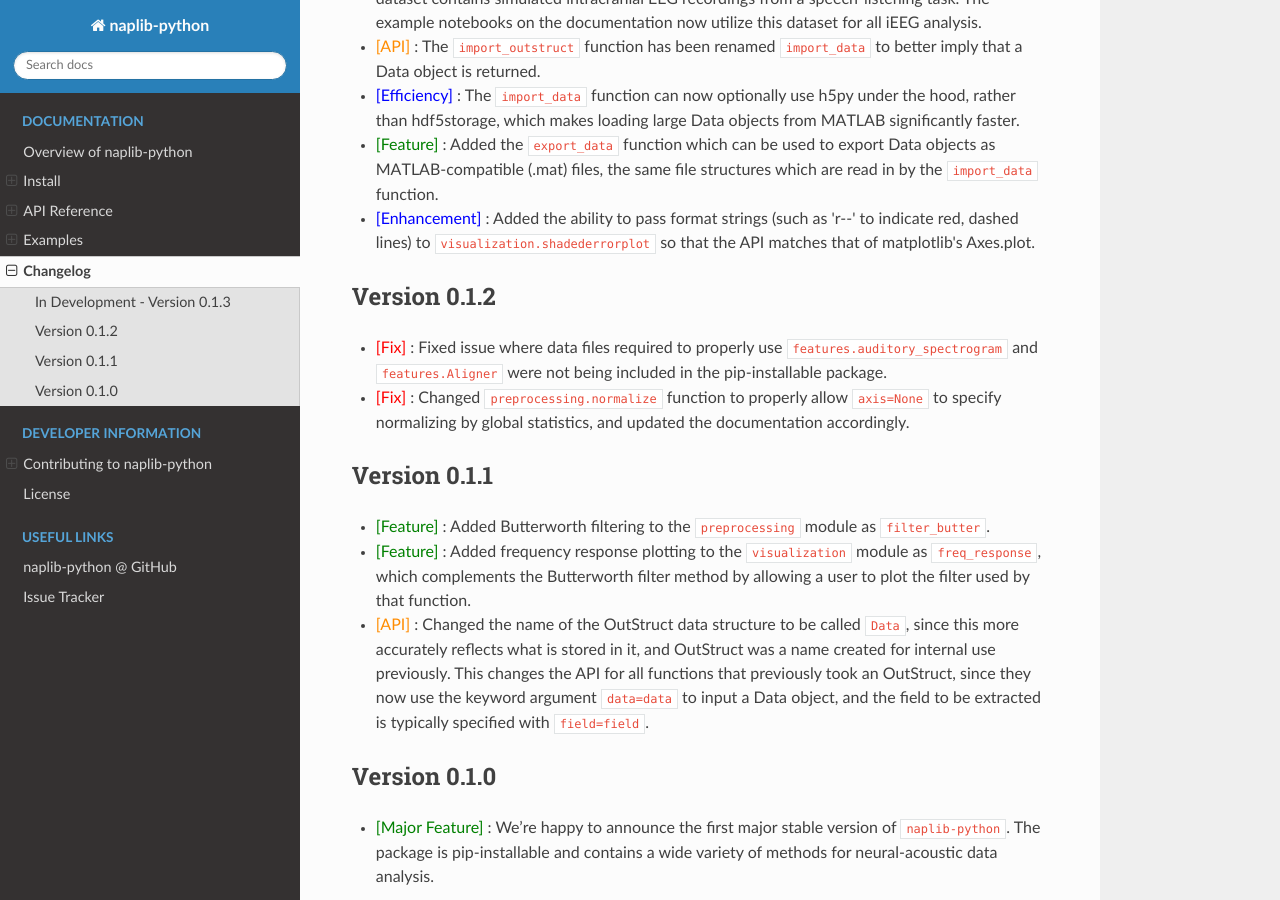
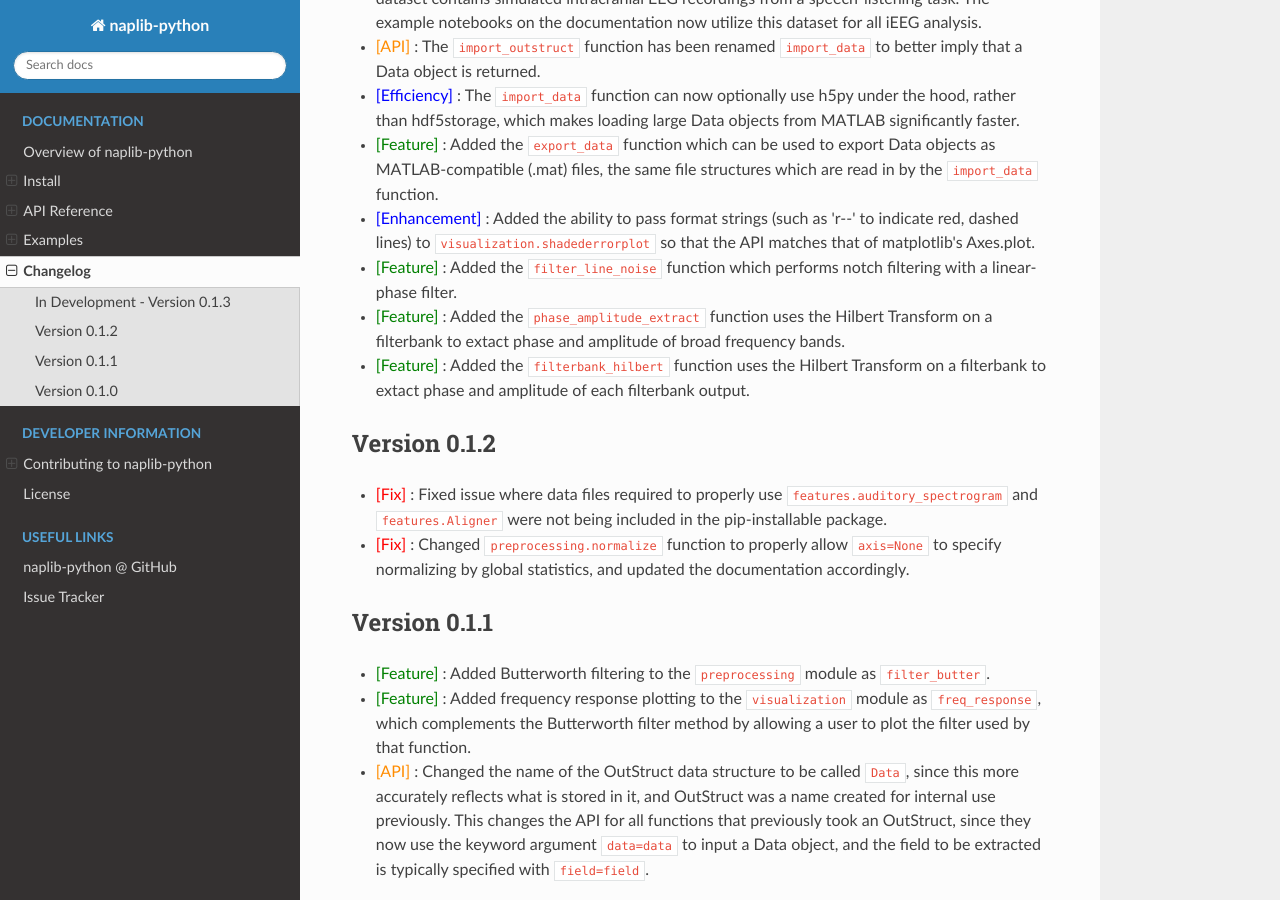
Before and after one commit to naplab/naplib-python, a Sphinx documentation site: the page built from docs/changelog.rst, in a window 1280 px wide and 900 px high, scrolled down 518 px. Built offline with Sphinx 7.4.7 and the Read the Docs theme 2.0.0, drawn with Linux system fonts in a browser that asks for light colours; pages that are not in the unit, such as notebooks, are missing from menus.

Commit message:
Update changelog.rst

```diff
--- a/docs/changelog.rst
+++ b/docs/changelog.rst
@@ -36,7 +36,9 @@
 - |Efficiency| : The ``import_data`` function can now optionally use h5py under the hood, rather than hdf5storage, which makes loading large Data objects from MATLAB significantly faster.
 - |Feature| : Added the ``export_data`` function which can be used to export Data objects as MATLAB-compatible (.mat) files, the same file structures which are read in by the ``import_data`` function.
 - |Enhancement| : Added the ability to pass format strings (such as 'r--' to indicate red, dashed lines) to ``visualization.shadederrorplot`` so that the API matches that of matplotlib's Axes.plot.
-
+- |Feature| : Added the ``filter_line_noise`` function which performs notch filtering with a linear-phase filter.
+- |Feature| : Added the ``phase_amplitude_extract`` function uses the Hilbert Transform on a filterbank to extact phase and amplitude of broad frequency bands.
+- |Feature| : Added the ``filterbank_hilbert`` function uses the Hilbert Transform on a filterbank to extact phase and amplitude of each filterbank output.
 
 
 Version 0.1.2
```
